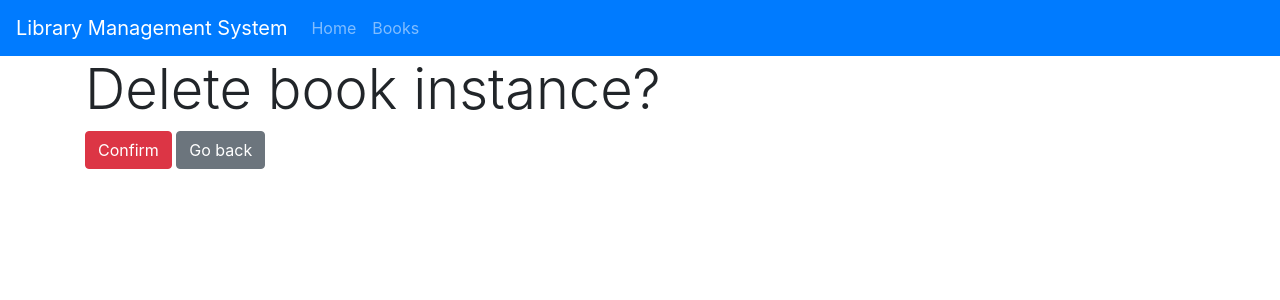
After one commit to bihanviranga/librarysystem, a Django app: page /bookinstances/24f1b47c-539b-47cc-a09d-2a889b99a0b9/delete in a window 1280 px wide. The commit adds this page. Shown: the top 300 px of the page. Run offline with Django 3.2, Linux system fonts and the light colour scheme; data comes from the database, SQL or seed files in the repository; some libraries are stand-ins or nearby versions.

Commit message:
Book instance: delete instance

```diff
--- /dev/null
+++ b/librarycore/templates/librarycore/bookinstance_confirm_delete.html
@@ -0,0 +1,13 @@
+{% extends 'librarycore/index.html' %}
+
+{% block maintitle %}Delete book instance?{%endblock %}
+
+{% block content %}
+<div class="container">
+	<form method="post">
+		{% csrf_token %}
+		<input type="submit" value="Confirm" class="btn btn-danger" />
+		<a href="{% url 'book-detail' bookInstance.instanceBook.id %}" class="btn btn-secondary">Go back</a>
+	</form>
+</div>
+{% endblock %}
--- a/librarycore/templates/librarycore/bookinstance_detail.html
+++ b/librarycore/templates/librarycore/bookinstance_detail.html
@@ -7,4 +7,8 @@
 	<p>{{bookInstance.instanceSerialNum}}</p>
 	<p>{{bookInstance.instanceType}}</p>
 </div>
+
+<div class="container">
+	<a class="btn btn-danger" href="{% url 'instance-delete' bookInstance.instanceSerialNum %}">Delete</a>
+</div>
 {% endblock %}
--- a/librarycore/urls.py
+++ b/librarycore/urls.py
@@ -12,4 +12,5 @@ urlpatterns = [
 
     path('bookinstances/new', views.BookInstanceCreate.as_view(), name='instance-create'),
     path('bookinstances/<str:pk>', views.BookInstanceDetail.as_view(), name='instance-detail'),
+    path('bookinstances/<str:pk>/delete', views.BookInstanceDelete.as_view(), name='instance-delete'),
 ]
--- a/librarycore/views.py
+++ b/librarycore/views.py
@@ -56,3 +56,8 @@ class BookInstanceCreate(View):
 class BookInstanceDetail(DetailView):
     model = models.BookInstance
     context_object_name = "bookInstance"
+
+class BookInstanceDelete(DeleteView):
+    model = models.BookInstance
+    context_object_name = "bookInstance"
+    success_url = reverse_lazy('books')
```
Also changed, not shown: README.md.
